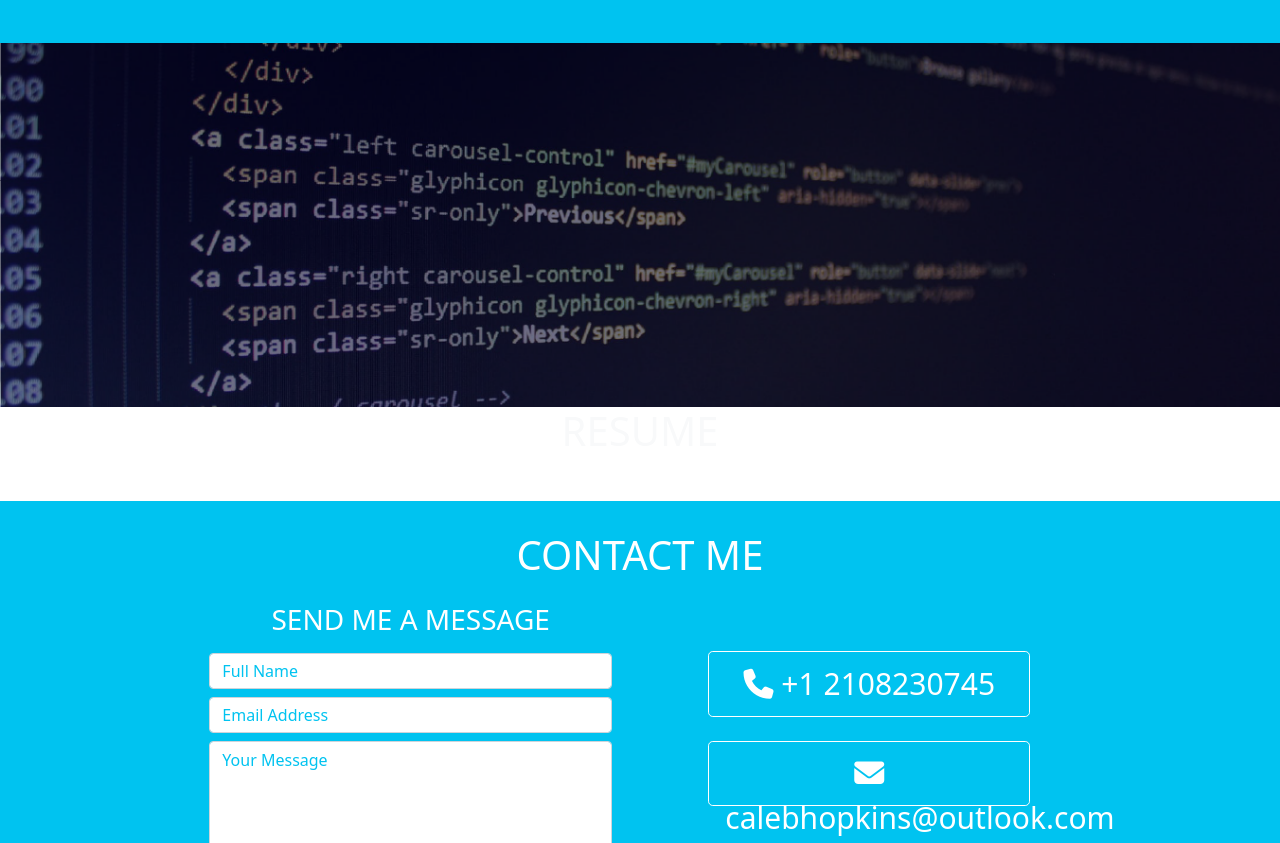
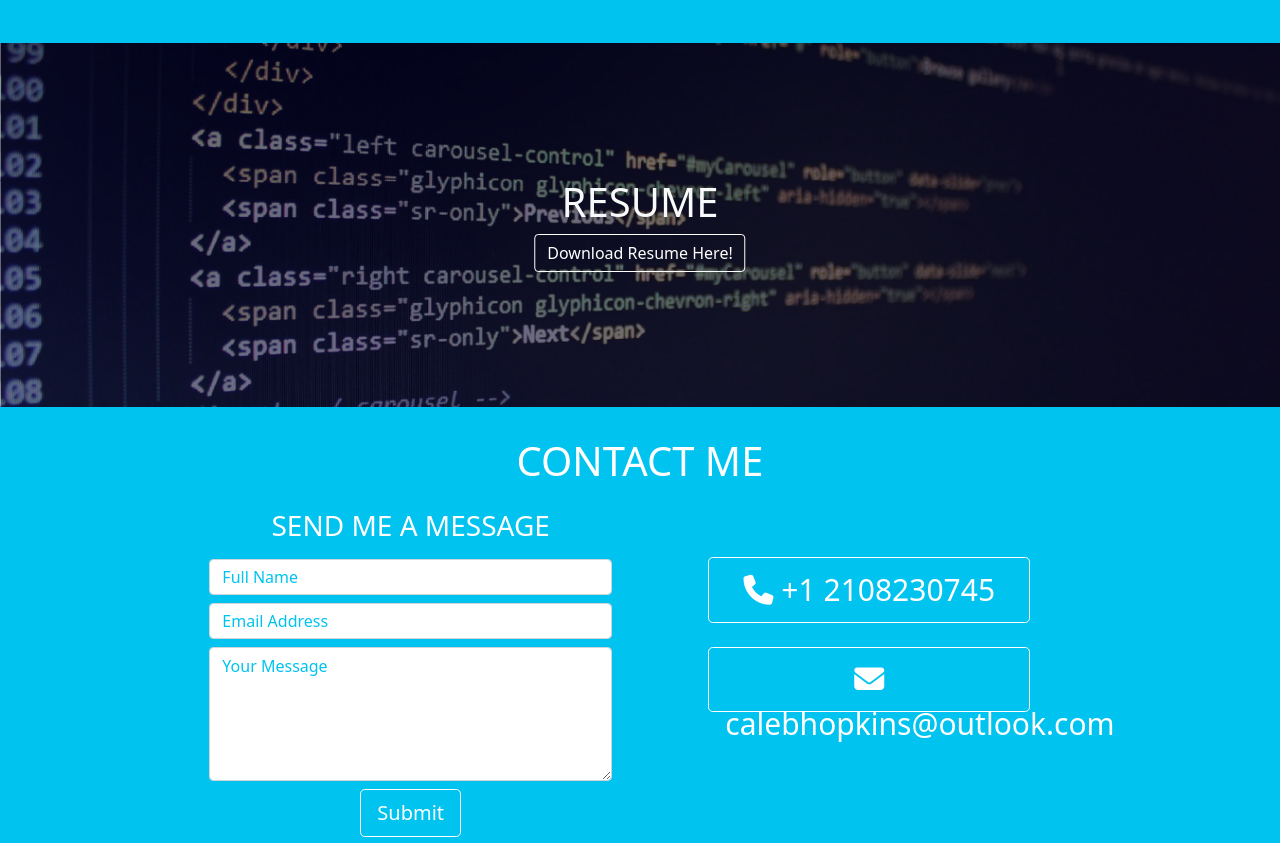
Before and after one commit to CalebTheCreative/calebthecreative.github.io, a website: page index.html in a window 1280 px wide. Shown: the part 1238-2081 px from the top of the page. Drawn offline with nearby package versions, Linux system fonts and the light colour scheme.

Commit message:
Updated resume button issue.

```diff
--- a/index.html
+++ b/index.html
@@ -103,7 +103,7 @@
     </section>
 
     <!-- Resume Section -->
-    <section class="ch-resume col-12">
+    <section class="ch-resume">
         <img id="ch-resume-bg" src="images/background/ch-resume-bg.png" />
         <div id="resume-content">
             <h1 class="mb-2 text-center text-light">RESUME</h1>
@@ -164,12 +164,6 @@
                 </div><!-- end #linksCol -->
 
             </div> <!-- end row -->
-            <!-- === -->
-            <!-- <form action="https://formspree.io/f/mvovalyy" method="POST">
-                <input type="text" name="name">
-                <input type="email" name="_replyto">
-                <input type="submit" value="Send">
-            </form> -->
         </div>
     </section>
 
--- a/style.css
+++ b/style.css
@@ -218,6 +218,17 @@ input[type=text]:focus {
     object-fit: cover;
 }
 
+.ch-resume {
+    position: relative;
+    text-align: center;
+}
+
+#resume-content{
+    position: absolute;
+    top: 50%;
+    left: 50%;
+    transform: translate(-50%, -50%);
+}
 #ch-resume-bg {
     width: 100%;
     height: auto;
```
